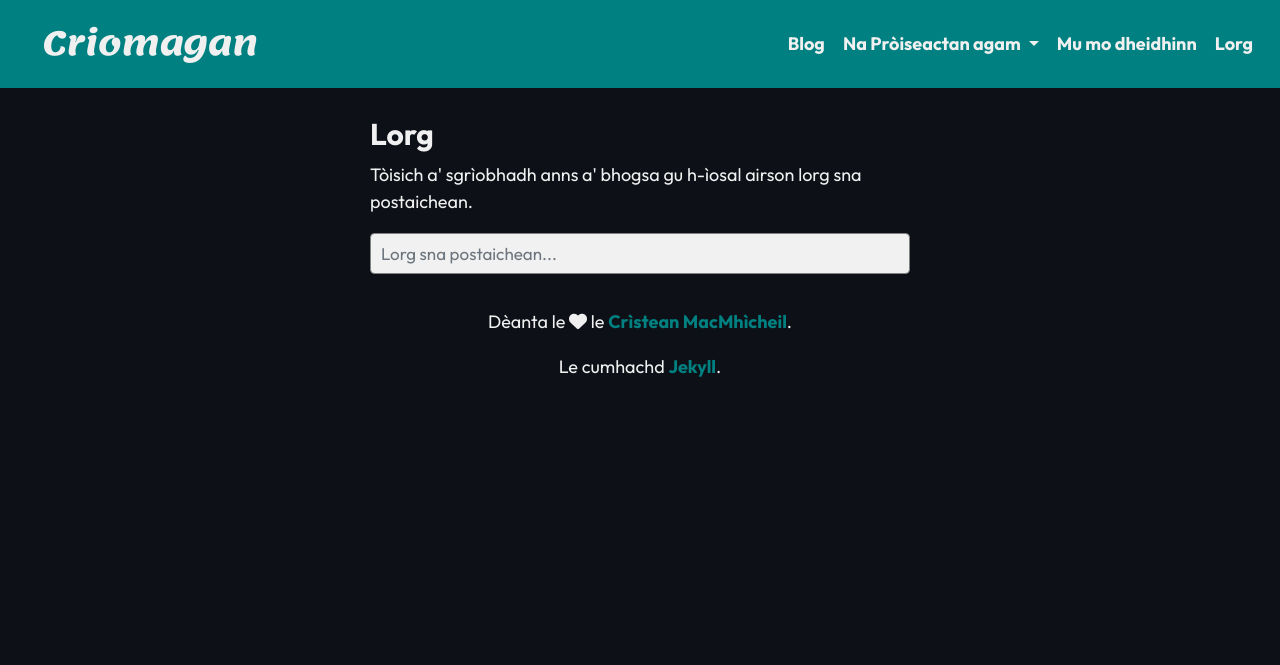
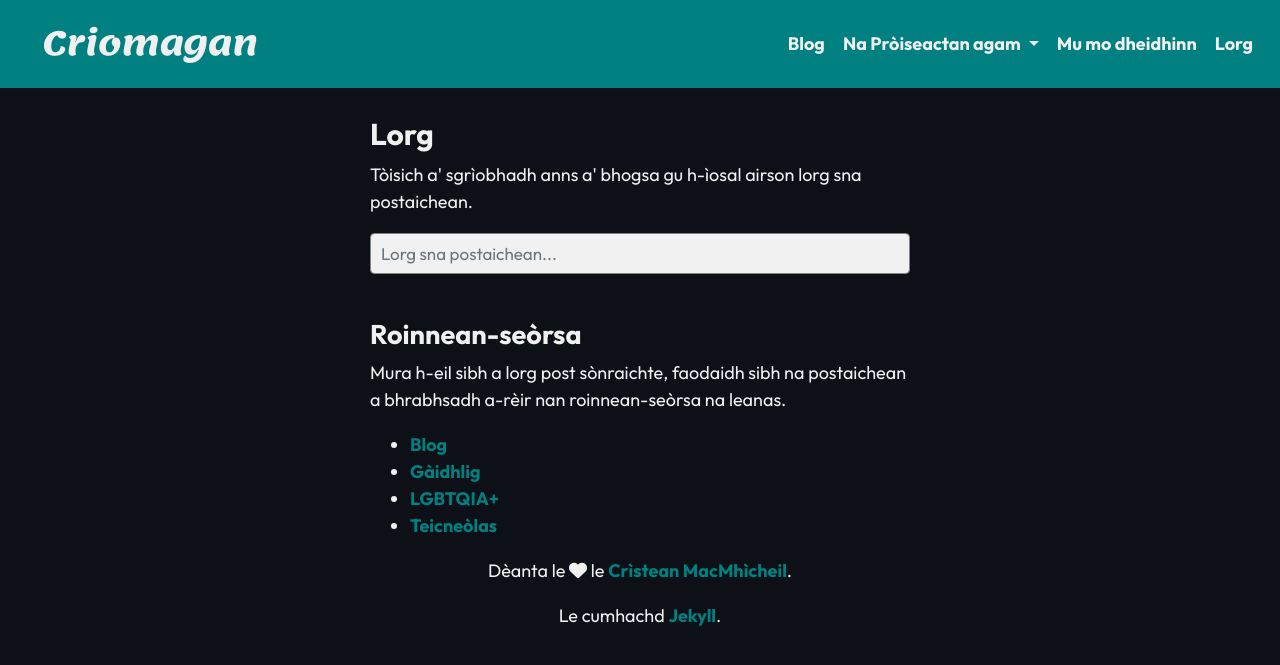
Before and after one commit to angeidheal/angeidheal.github.io, a Jekyll site: the page built from lorg.html, in a window 1280 px wide. Shown: the top 665 px of the page. Built offline with Jekyll 4.4.1, drawn with Linux system fonts in a browser that asks for light colours; nearby versions of some CDN libraries.

Commit message:
Update lorg.html

```diff
--- a/lorg.html
+++ b/lorg.html
@@ -23,3 +23,13 @@ SimpleJekyllSearch({
   json: '/js/search.json'
 })
 </script>
+
+<h2>Roinnean-seòrsa</h2>
+
+<p>Mura h-eil sibh a lorg post sònraichte, faodaidh sibh na postaichean a bhrabhsadh a-rèir nan roinnean-seòrsa na leanas.</p>
+
+<ul>
+  {% for category in site.data.categories %}
+  <li><a href="{{ category.url }}">{{ category.title }}</a></li>
+  {% endfor %}
+</ul>
```
